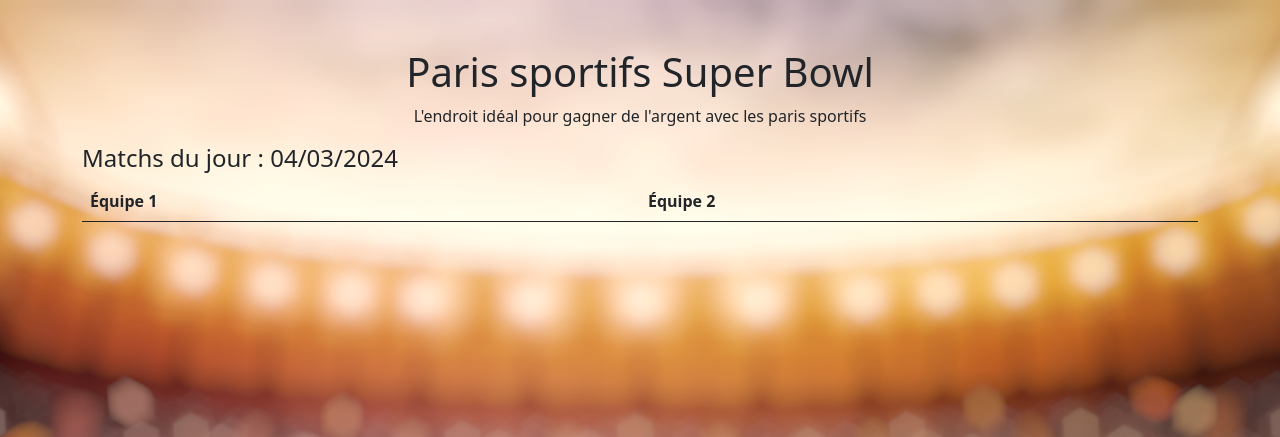
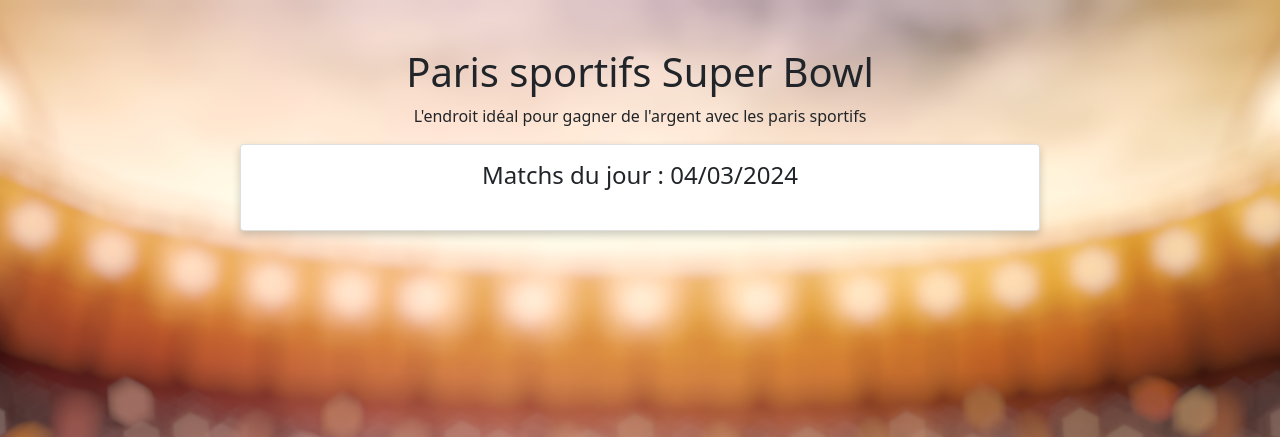
Before and after one commit to VitorPinto1/superbowl_ECF, a Flask app: page / in a window 1280 px wide. Shown: the top 437 px of the page. Run offline with Flask 3, Linux system fonts and the light colour scheme; data that the repository does not hold is empty; parts of the project's set-up code (start-up, migrations or seed data) failed here and were passed over; some libraries are stand-ins or nearby versions.

Commit message:
style index 1

```diff
--- a/static/css/style.css
+++ b/static/css/style.css
@@ -16,3 +16,31 @@
 .content-container {
   margin-bottom: 100px;
 }
+
+#custom-cardIndex {
+  margin: auto;
+  max-width: 800px; /* Ajusta esto según tus preferencias */
+  box-shadow: 0 4px 8px 0 rgba(0,0,0,0.2);
+}
+
+#tableindex {
+  border-collapse: collapse;
+  width: 100%;
+  box-shadow: 0 2px 4px 0 rgba(0,0,0,0.1);
+}
+
+#tableIndex th, #tableIndex td {
+  text-align: center;
+  padding: 8px;
+}
+
+#tableIndex tr:nth-child(even) {
+  background-color: #f2f2f2;
+}
+
+#tableindex tr:last-child td {
+  border-bottom: none; /* Esto eliminará el borde inferior de las celdas en la última fila */
+}
+#custom-cardIndex {
+  text-align: center;
+}
--- a/templates/index.html
+++ b/templates/index.html
@@ -6,28 +6,28 @@
   <h1 class="text-center mt-5">Paris sportifs Super Bowl</h1>
   <p class="text-center">L'endroit idéal pour gagner de l'argent avec les paris sportifs</p>
 </div>
+
+<div class="card custom-card" id="custom-cardIndex">
+  <div class="card-body">
     <div class="container">
       <h4 class="text">Matchs du jour : {{current_date}}</h4>
       <div class="table-responsive">
-    <table class="table table-border-outer">
-      <thead>
-        <tr>
-          <th>Équipe 1</th>
-          <th>Équipe 2</th>
-        </tr>
-      </thead>
+        <table class="table custom-table" id="tableindex">
           <tbody>
             {% for match in matches %}
             <tr>
               <td>{{ match[1] }}</td>
+              <td>VS</td>
               <td>{{ match[2] }}</td>
             </tr>
             {% endfor %}
           </tbody>
         </table>
       </div>
+    </div>
+  </div>
+</div>
 
-</div>
 <div class="container">
   <div class="btn-container-index d-flex justify-content-center align-items-center">
     {% if not voir_bouton_mon_espace %}
```
Lines whose indentation alone changed are shown as unchanged.
